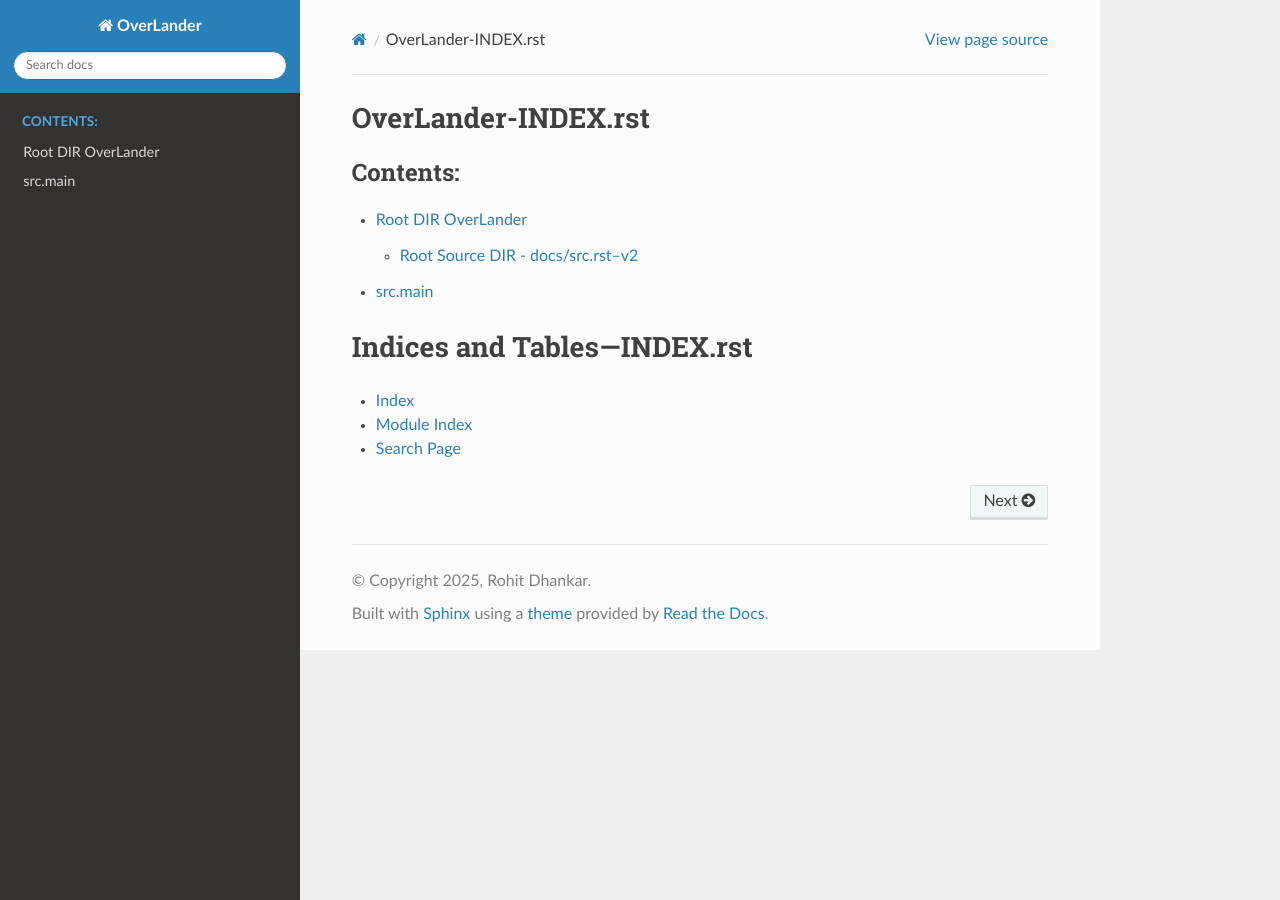
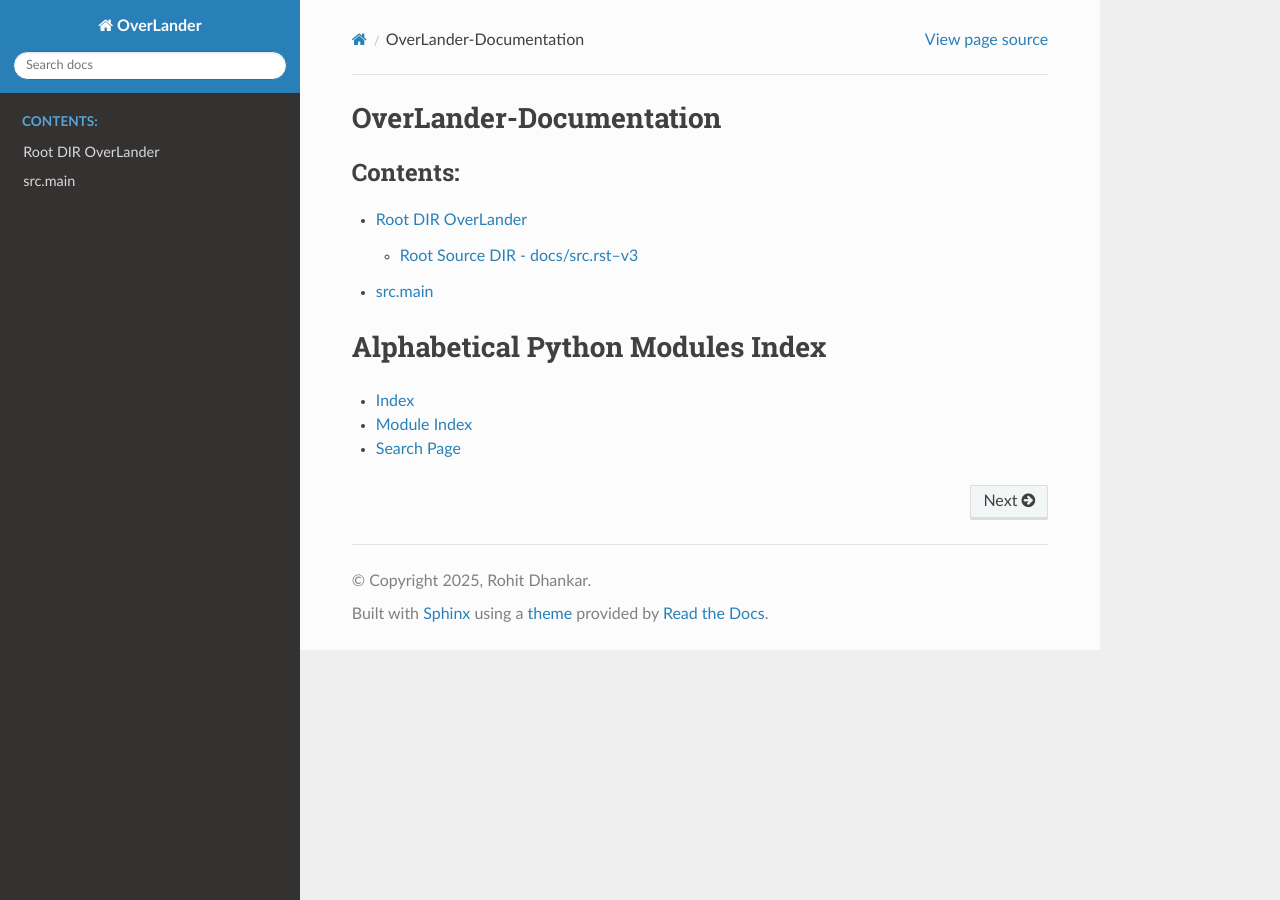
Before and after one commit to RohitDhankar/overlander, a Sphinx documentation site: the page built from docs/index.rst, in a window 1280 px wide. Built offline with Sphinx 7.4.7 and the Read the Docs theme 3.1.0, drawn with Linux system fonts in a browser that asks for light colours; pages that are not in the unit, such as notebooks, are missing from menus.

Commit message:
init for docs-3

```diff
--- a/docs/conf.py
+++ b/docs/conf.py
@@ -22,7 +22,8 @@
 # https://www.sphinx-doc.org/en/master/usage/configuration.html#general-configuration
 
 """
-'myst_parser',
+extensions = ["myst_parser"]
+
 'sphinx.ext.autodoc',
 'sphinx.ext.autosummary',
 'sphinx.ext.intersphinx',
@@ -36,7 +37,9 @@
 'sphinxcontrib.mermaid',
 
 """
+
 extensions = [
+    'myst_parser',
     'sphinx.ext.autodoc',
     'sphinx.ext.autosummary',
     'sphinx.ext.viewcode',
--- a/docs/index.rst
+++ b/docs/index.rst
@@ -1,6 +1,8 @@
 
-OverLander-INDEX.rst
-====================
+OverLander-Documentation
+========================
+
+
 
 
 .. toctree::
@@ -10,8 +12,8 @@
    modules
 
 
-Indices and Tables---INDEX.rst
-==============================
+Alphabetical Python Modules Index
+=================================
 
 * :ref:`genindex`
 * :ref:`modindex`
--- a/docs/requirements.txt
+++ b/docs/requirements.txt
@@ -6,6 +6,7 @@
 pydantic
 pydantic_core
 setuptools
+myst-parser
 Sphinx
 sphinx-rtd-theme
 sphinxcontrib-applehelp
```
Also changed, not shown: docs/src.rst (+26 -4 lines).
